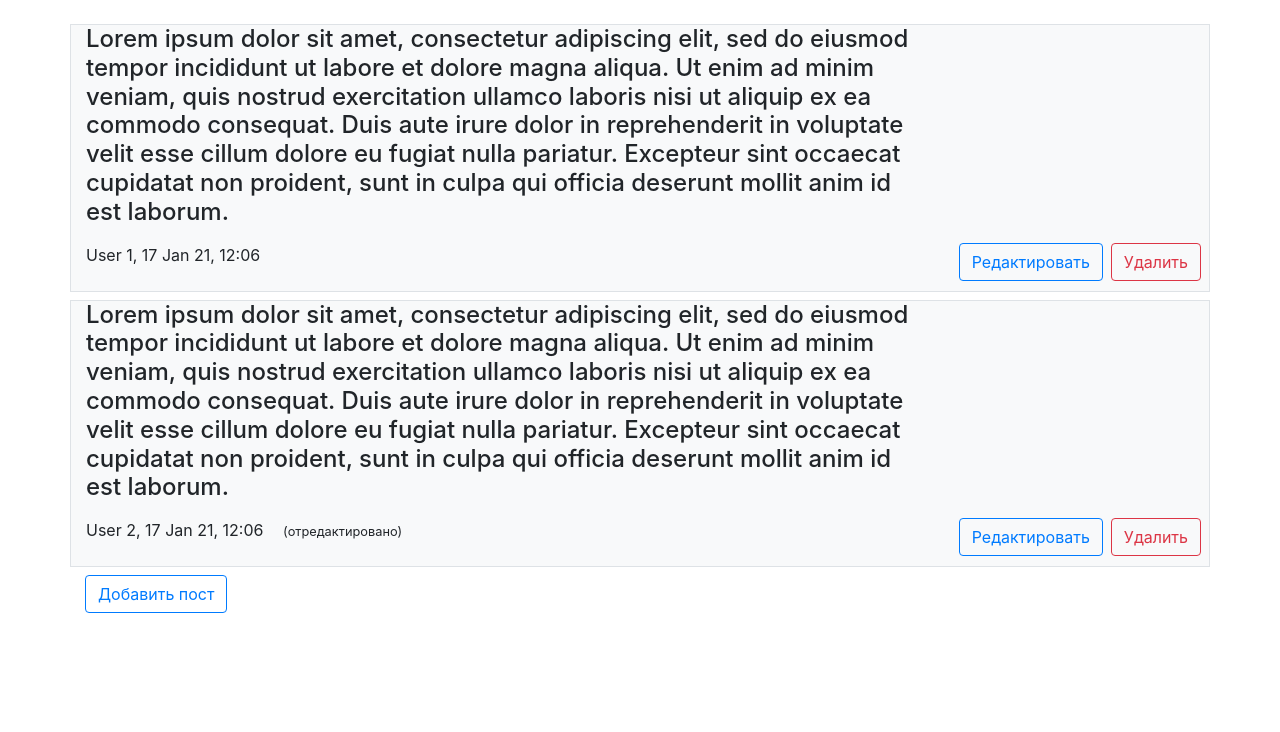
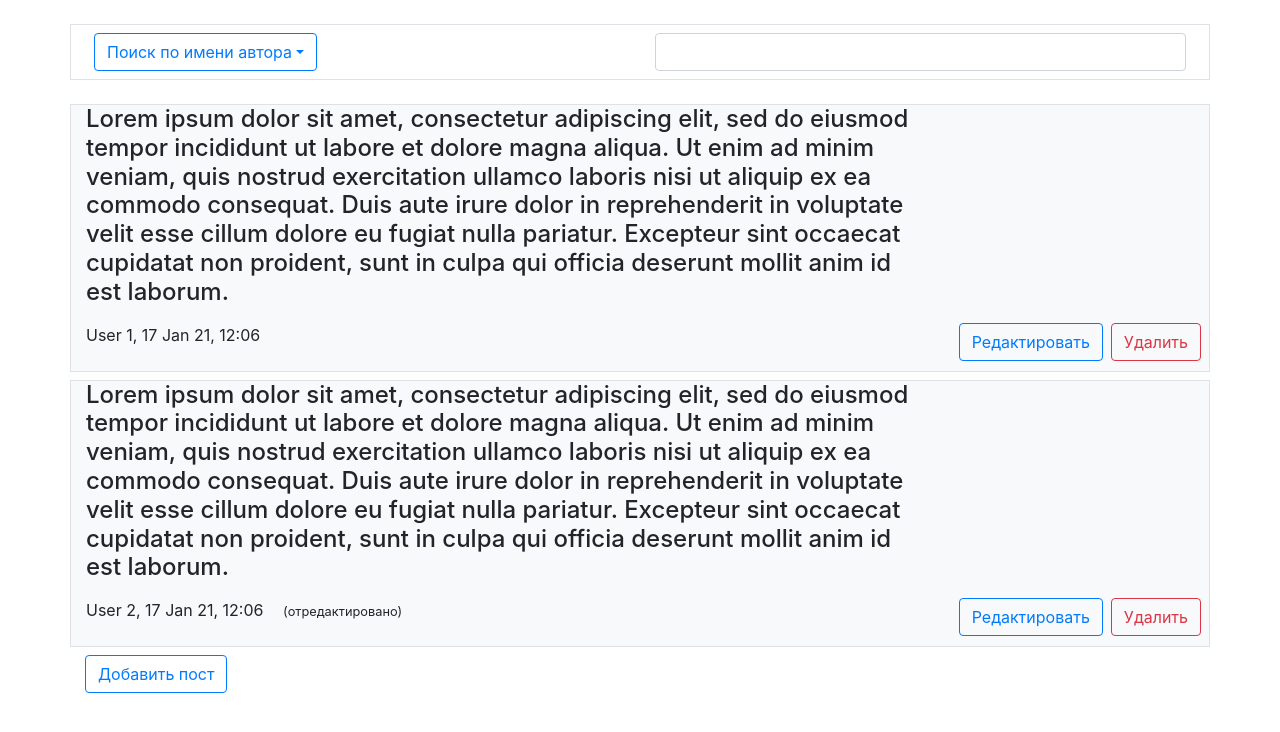
Before and after one commit to AlexanderFraltsov/test-posts, an Angular app: page /main in a window 1280 px wide. Both pictures are taken after typing "Sample", "Sample123" into the empty fields and a click on the button "Ок". Shown: the top 732 px of the page. Built offline with nearby package versions, Linux system fonts and the light colour scheme.

Commit message:
feat: added searching components

```diff
--- a/src/app/modules/core/components/not-found/not-found.component.html
+++ b/src/app/modules/core/components/not-found/not-found.component.html
@@ -1 +1 @@
-<p>not-found works!</p>
+<p>Page not found</p>
--- /dev/null
+++ b/src/app/modules/main/components/search-bar/search-bar.component.html
@@ -0,0 +1,14 @@
+<div class="col py-2">
+  <div ngbDropdown class="d-inline-block">
+    <button class="btn btn-outline-primary" id="dropdownBasic1" ngbDropdownToggle>Поиск по {{searchType}}</button>
+    <div ngbDropdownMenu aria-labelledby="dropdownBasic1">
+      <button ngbDropdownItem (click)="onSearchTypeToggle('имени автора')">Имени автора</button>
+      <button ngbDropdownItem (click)="onSearchTypeToggle('дате создания')">Дате создания</button>
+      <button ngbDropdownItem (click)="onSearchTypeToggle('ключевому слову')">Ключевому слову</button>
+      <button ngbDropdownItem (click)="onSearchTypeToggle('названию документа')">Названию документа</button>
+    </div>
+  </div>
+</div>
+<form class="col py-2" [formGroup]="form">
+  <input id="input" type="text" class="form-control" formControlName="searchString"/>
+</form>
--- /dev/null
+++ b/src/app/modules/main/components/search-bar/search-bar.component.ts
@@ -0,0 +1,55 @@
+import { filter, debounceTime } from 'rxjs/operators';
+import { Subscription } from 'rxjs';
+import { FormControl, FormGroup } from '@angular/forms';
+import { Component, OnDestroy } from '@angular/core';
+import { SearchService } from '../../services/search.service';
+
+enum searchTypes {
+  NAME = 'имени автора',
+  DATE = 'дате создания',
+  WORD = 'ключевому слову',
+  DOCUMENT = 'названию документа'
+}
+
+const SEARCH_STRING = 'searchString';
+
+@Component({
+  selector: 'app-search-bar',
+  templateUrl: './search-bar.component.html',
+  styleUrls: ['./search-bar.component.scss']
+})
+export class SearchBarComponent implements OnDestroy {
+
+  public searchType: string = searchTypes.NAME;
+  public form: FormGroup;
+
+  public searchSubscription: Subscription;
+
+  constructor(
+    private searchService: SearchService
+  ) {
+    this.form = new FormGroup({
+      [SEARCH_STRING]: new FormControl('')
+    });
+
+    this.searchSubscription = this.form.get(SEARCH_STRING)!.valueChanges
+      .pipe(
+        filter(str => str.trim().length >= 3),
+        debounceTime(400)
+      )
+      .subscribe(
+        query => {
+          console.log(query);
+          this.searchService.searchString$.next(query);
+        }
+      );
+  }
+
+  public onSearchTypeToggle( type: string ): void {
+    this.searchType = type;
+  }
+
+  public ngOnDestroy(): void {
+    this.searchSubscription.unsubscribe();
+  }
+}
--- a/src/app/modules/main/main.module.ts
+++ b/src/app/modules/main/main.module.ts
@@ -5,11 +5,12 @@ import { HomeComponent } from './pages/home/home.component';
 import { MainRoutingModule } from './main.routing.module';
 import { PostComponent } from './components/post/post.component';
 import { SharedModule } from '../../shared/shared.module';
+import { SearchBarComponent } from './components/search-bar/search-bar.component';
 
 
 
 @NgModule({
-  declarations: [HomeComponent, PostComponent],
+  declarations: [HomeComponent, PostComponent, SearchBarComponent],
   imports: [
     CommonModule,
     MainRoutingModule,
--- a/src/app/modules/main/pages/home/home.component.html
+++ b/src/app/modules/main/pages/home/home.component.html
@@ -1,4 +1,7 @@
 <div class="container my-4">
+  <app-search-bar
+    class="row align-items-center mb-4 px-2 border"
+  ></app-search-bar>
   <app-post
     *ngFor="let post of posts$ | async"
     [post]="post"
--- a/src/app/modules/main/pages/home/home.component.ts
+++ b/src/app/modules/main/pages/home/home.component.ts
@@ -1,10 +1,10 @@
-import { LoginService } from '../../../core/services/login.service';
-import { IPost } from '../../../../shared/models/post.model';
 import { Observable } from 'rxjs';
 import { Component, OnInit } from '@angular/core';
 import { NgbModal } from '@ng-bootstrap/ng-bootstrap';
 import { FormGroup, FormControl, Validators, AbstractControl } from '@angular/forms';
 
+import { LoginService } from '../../../core/services/login.service';
+import { IPost } from '../../../../shared/models/post.model';
 import { PostService } from '../../services/post.service';
 import { requiredFileType } from '../../utils/requiredFileType';
 
--- /dev/null
+++ b/src/app/modules/main/services/search.service.ts
@@ -0,0 +1,10 @@
+import { BehaviorSubject } from 'rxjs';
+import { Injectable } from '@angular/core';
+
+@Injectable({
+  providedIn: 'root'
+})
+export class SearchService {
+  public searchString$: BehaviorSubject<string> = new BehaviorSubject('');
+  constructor() { }
+}
```
Also changed, not shown: src/app/modules/main/components/search-bar/search-bar.component.scss (added), 2 other files (tests, documents, lock files or other folders).
